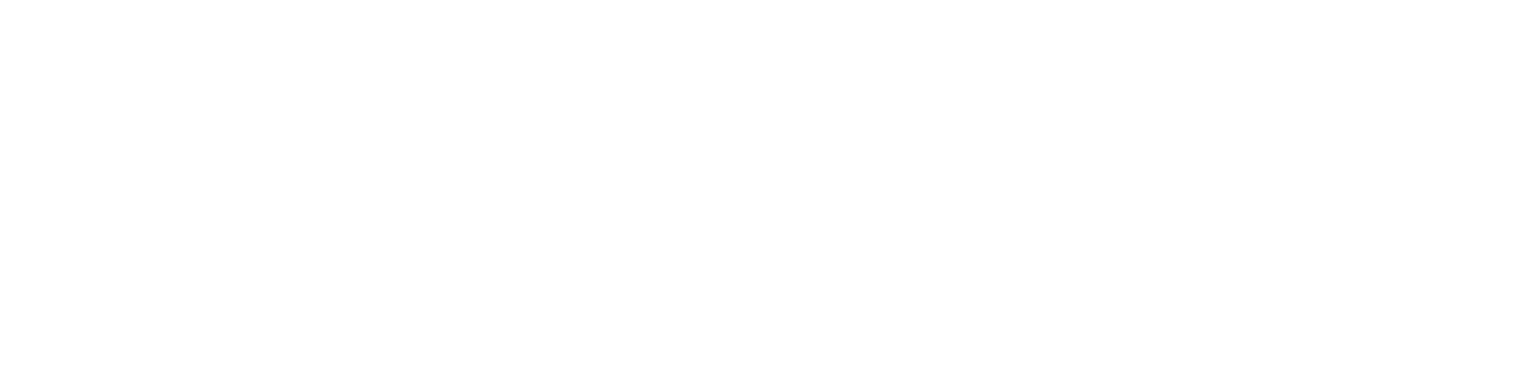
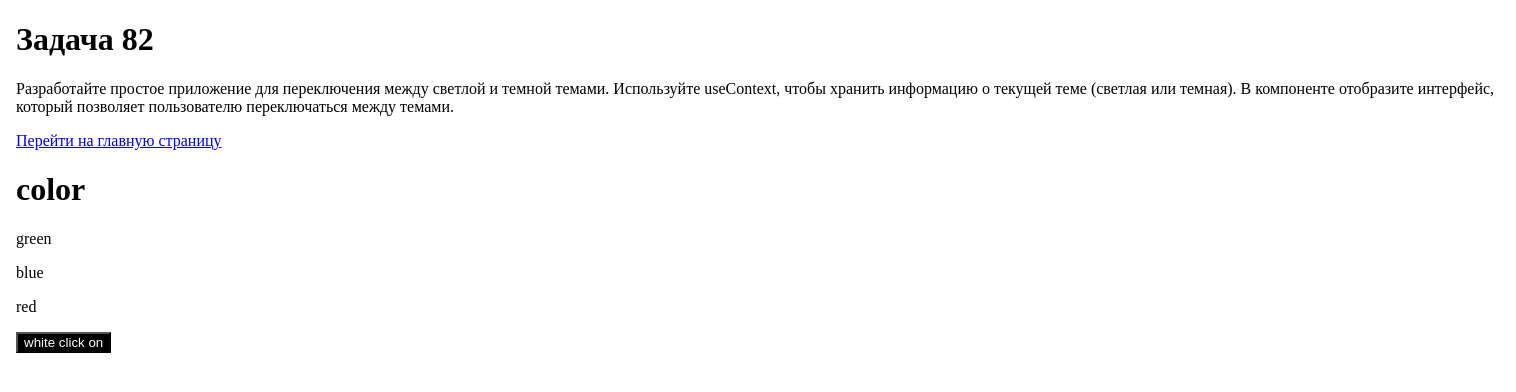
Before and after one commit to ArinaBogan/react-tasks, a React (Create React App) app in the folder react-tasks/: page /task82 in a window 1280 px wide. Before the commit this address had no page. Shown: the top 392 px of the page, 1516 px wide, since content can reach past the window. Built offline with nearby package versions, Linux system fonts and the light colour scheme.

Commit message:
added react_tasks

```diff
--- a/react-tasks/src/App.js
+++ b/react-tasks/src/App.js
@@ -76,8 +76,9 @@
 import Task78 from './Page/Task78/Task78';
 import Task79 from './Page/Task79/Task79';
 import Task80 from './Page/Task80/Task80';
-import { task79Context, task80Context, task81Context } from './Context/Context';
+import { task79Context, task80Context, task81Context, task82Context } from './Context/Context';
 import Task81 from './Page/Task81/Task81';
+import Task82 from './Page/Task82/Task82';
 
 function App() {
   const obj = {
@@ -93,6 +94,10 @@
     humidity: '60%',
     windSpeed: '50m/s'
   }
+
+  const [flag, setFlag] = useState(false);
+  const [background, setBackground] = useState('white');
+  const [color, setColor] = useState('black');
 
   return (
     <>
@@ -187,6 +192,12 @@
           <Route path='/task81' element={<Task81></Task81>}></Route>
         </Routes>
       </task81Context.Provider>
+
+      <task82Context.Provider value={{ flag, setFlag, background, setBackground, color, setColor }}>
+        <Routes>
+          <Route path='/task82' element={<Task82></Task82>}></Route>
+        </Routes>
+      </task82Context.Provider>
     </>
   );
 }
--- a/react-tasks/src/Context/Context.js
+++ b/react-tasks/src/Context/Context.js
@@ -3,5 +3,6 @@
 const task79Context = createContext();
 const task80Context = createContext();
 const task81Context = createContext();
+const task82Context = createContext();
 
-export { task79Context, task80Context,task81Context }
+export { task79Context, task80Context,task81Context,task82Context }
--- a/react-tasks/src/Page/Home/Home.js
+++ b/react-tasks/src/Page/Home/Home.js
@@ -79,6 +79,7 @@
         <p><Link to='/task79'>Задача 79</Link> </p>
         <p><Link to='/task80'>Задача 80</Link> </p>
         <p><Link to='/task81'>Задача 81</Link> </p>
+        <p><Link to='/task82'>Задача 82</Link> </p>
 
     </>);
 }
--- /dev/null
+++ b/react-tasks/src/Page/Task82/Task82.js
@@ -0,0 +1,41 @@
+import { Link } from 'react-router-dom';
+import { useContext } from 'react';
+import { task82Context } from '../../Context/Context';
+
+function Task82() {
+    const result = useContext(task82Context);
+
+    function changeButton() {
+        if (result.flag) {
+            result.setFlag(false);
+            result.setBackground('black')
+            result.setColor('white')
+        } else {
+            result.setFlag(true);
+            result.setBackground('white');
+            result.setColor('black')
+        }
+    }
+
+    return (
+        <body style={{ backgroundColor: result.background, color: result.color, width: 1500, height: 900 }}>
+            <h1>Задача 82</h1>
+            <p> Разработайте простое приложение для переключения между светлой и темной
+                темами. Используйте useContext, чтобы хранить информацию о текущей теме
+                (светлая или темная). В компоненте отобразите интерфейс, который позволяет
+                пользователю переключаться между темами.
+            </p>
+            <p><Link to='/'>Перейти на главную страницу</Link></p>
+
+            <h1>color</h1>
+            <p>green</p>
+            <p>blue</p>
+            <p>red</p>
+
+            <button style={{ backgroundColor: result.color, color: result.background }} onClick={changeButton}>{result.flag ? 'black' : 'white'} click on </button>
+
+
+        </body>);
+}
+
+export default Task82;
```
